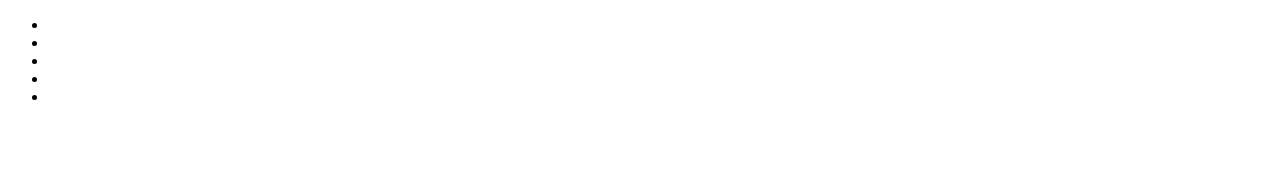
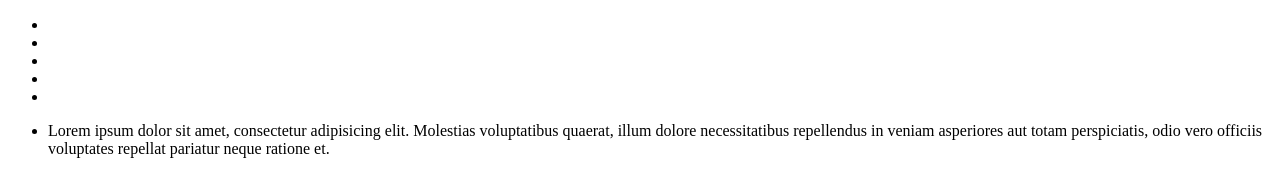
Before and after one commit to wildcatzita/JS_Sorax, a plain HTML site: page index.html in a window 1280 px wide. Drawn offline with Linux system fonts and the light colour scheme.

Commit message:
third commit

```diff
--- a/index.html
+++ b/index.html
@@ -11,6 +11,9 @@
         <li><a href="item-3"></a></li>
         <li><a href="item-4"></a></li>
         <li><a href="item-5"></a></li>
+        <li>
+        <p>Lorem ipsum dolor sit amet, consectetur adipisicing elit. Molestias voluptatibus quaerat, illum dolore necessitatibus repellendus in veniam asperiores aut totam perspiciatis, odio vero officiis voluptates repellat pariatur neque ratione et.</p>
+    </li>
     </ul>
 
 
```
